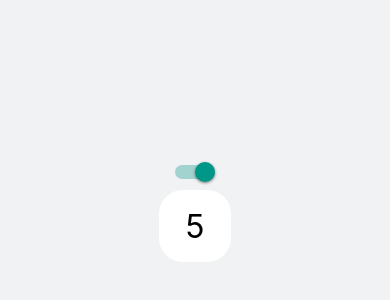
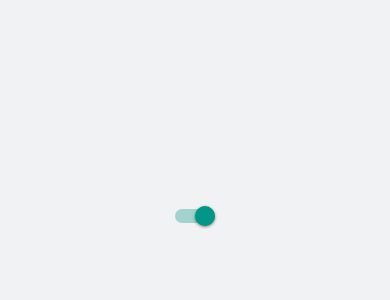
Before and after one commit to neophyte-programmer/react-native-calculator, a React Native app: screen / in a window 390 px wide. Shown: the part 206-506 px from the top of the page. Built offline with nearby package versions, Linux system fonts and the light colour scheme.

Commit message:
refactor: minor change

```diff
--- a/App.tsx
+++ b/App.tsx
@@ -25,7 +25,6 @@ export default function App() {
 						setTheme(theme === 'light' ? 'dark' : 'light')
 					}
         />
-        <Button title='5' onPress={() => {alert('You pressed 5')}} />
 			</View>
 		</ThemeContext.Provider>
 	)
```
